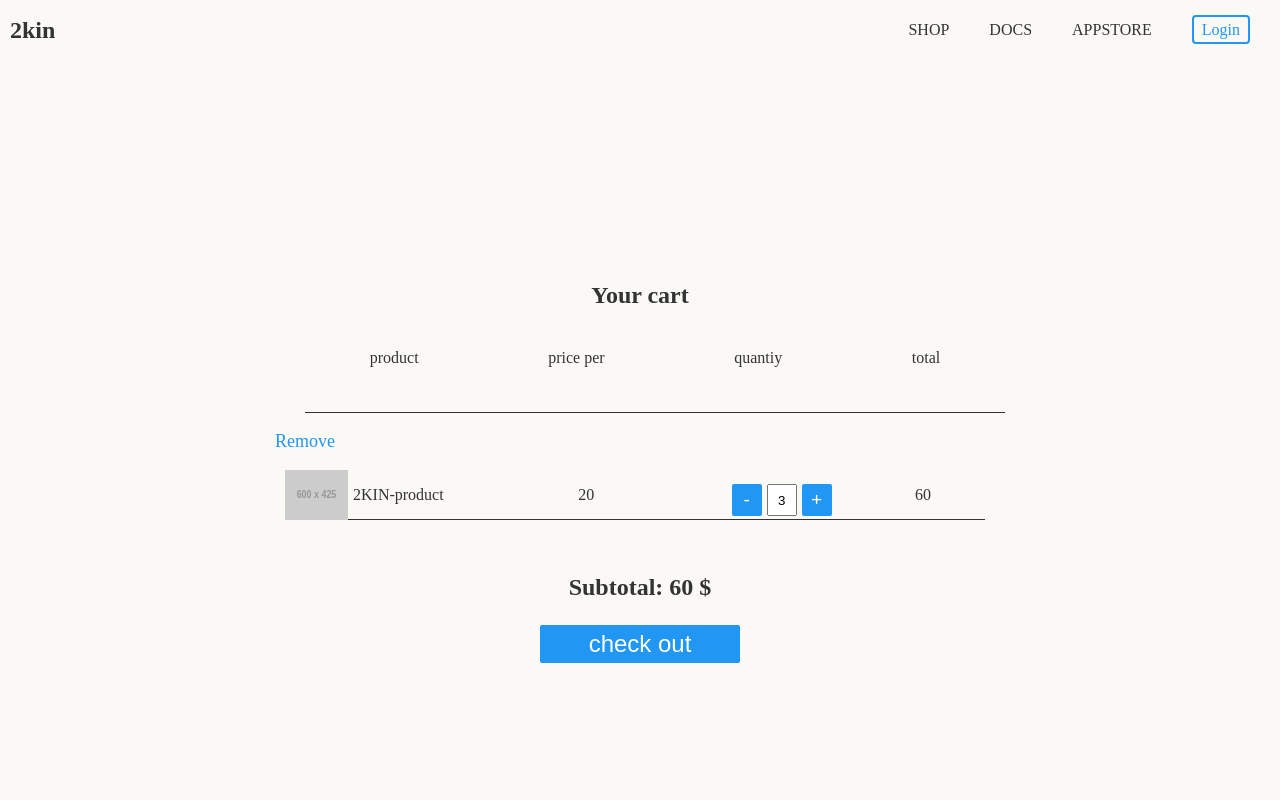
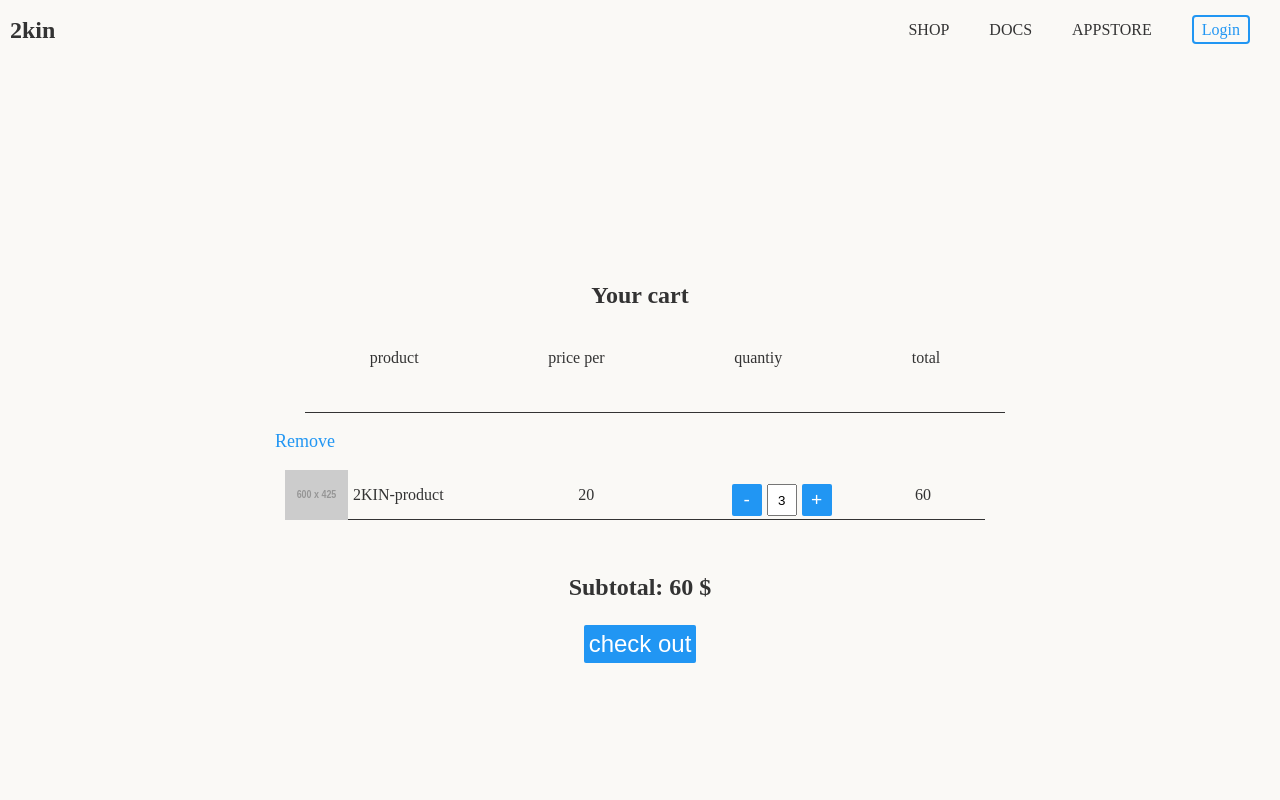
Before and after one commit to SirSicard/2KIN-Onboarding, a React (Vite) app in the folder client/: page /cart in a window 1280 px wide. Shown: the top 800 px of the page. Built offline with nearby package versions, Linux system fonts and the light colour scheme.

Commit message:
Added condition for when the cart is empty

```diff
--- a/client/src/pages/CartPage.jsx
+++ b/client/src/pages/CartPage.jsx
@@ -1,6 +1,9 @@
 import { useState } from "react";
 import CartItem from "../components/CartItem";
 import "../styles/cart.css"
+
+import {useNavigate} from "react-router-dom";
+
 export default function CartPage() {
   const mockCart = [
     {
@@ -11,7 +14,10 @@ export default function CartPage() {
       "quantity": 3,
     },
   ];
+
   const [cart, setCart] = useState(mockCart);
+
+  const navigate = useNavigate();
   console.log(cart.map((item) => item.price * item.quantity));
 
   // code tip from last comment of https://stackoverflow.com/questions/50729169/reduce-in-function-to-calculate-total-of-products
@@ -20,10 +26,14 @@ export default function CartPage() {
     return sum + item.price * item.quantity;
   }, 0);
 
+
+
   console.log(subtotal);
   return (
     <div className="cart-content">
       <h3>Your cart</h3>
+      {cart.length !== 0 ?
+      <>
       <div className="cart-context">
         <p>product</p>
         <p>price per</p>
@@ -37,7 +47,14 @@ export default function CartPage() {
       })}
 
       <h3>Subtotal: {subtotal} $ </h3>
-      <button>check out</button>
+      <button>check out</button> </>
+      :
+      <>
+        <h3>Your cart is empty</h3>
+        <button onClick={() => navigate("/shop")}>Continue shopping</button>
+      </>
+      }
+
     </div>
   );
 }
--- a/client/src/styles/cart.css
+++ b/client/src/styles/cart.css
@@ -11,7 +11,7 @@
   text-align: center;
 }
 .cart-content > button {
-    width: 200px;
+  max-width: 400px;
   font-size: x-large;
   align-self: center;
 }
@@ -40,7 +40,6 @@
   padding-bottom: 30px;
   margin-right: 10px;
 }
-
 
 /*quantity content */
 .quantity-content button {
```
Lines whose indentation alone changed are shown as unchanged.
